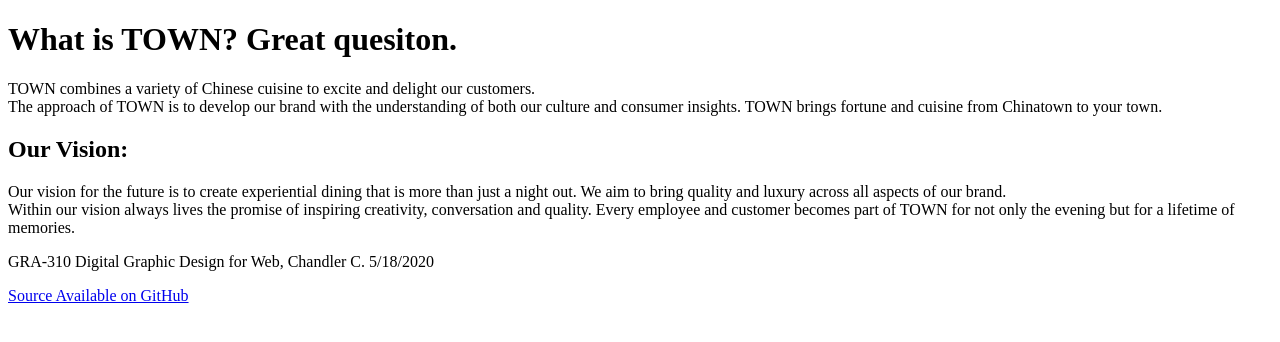
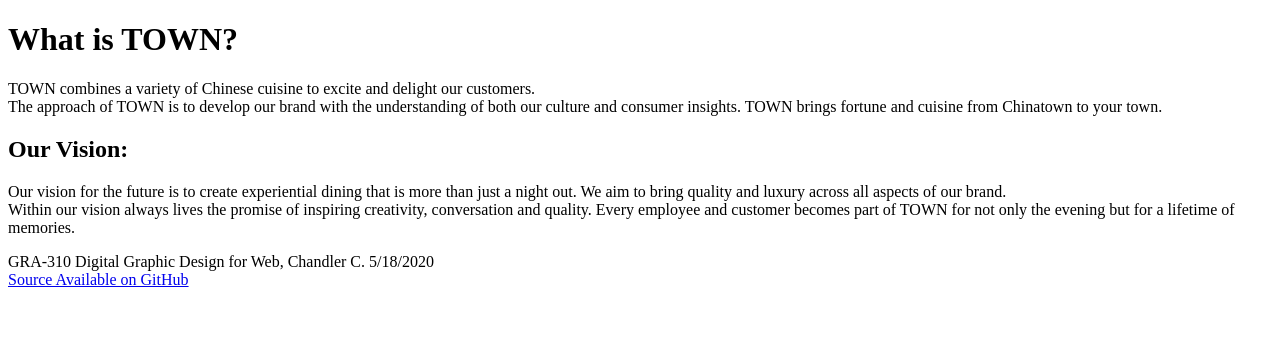
Before and after one commit to Chandoggie/Class-Website, a plain HTML site: page index.html in a window 1280 px wide. Drawn offline with Linux system fonts and the light colour scheme.

Commit message:
Update index.html

```diff
--- a/index.html
+++ b/index.html
@@ -12,7 +12,7 @@
 
 	<body>
         <!-- This is the body, it includes most of the content visable on the webpage. -->
-		<h1>What is TOWN? Great quesiton.</h1>
+		<h1>What is TOWN?</h1>
             <!-- This is header 1, it includes a paragraph element and a line break element -->
 			<p>TOWN combines a variety of Chinese cuisine to excite and delight our customers.<br />The approach of TOWN is to develop our brand with the understanding of both our culture and consumer insights.  TOWN brings fortune and cuisine from Chinatown to your town.</p>
 		<h2>Our Vision:</h2>
@@ -20,8 +20,7 @@
 			<p>Our vision for the future is to create experiential dining that is more than just a night out. We aim to bring quality and luxury across all aspects of our brand.<br />Within our vision always lives the promise of inspiring creativity, conversation and quality. Every employee and customer becomes part of TOWN for not only the evening but for a lifetime of memories.</p>
 
         <footer>
-            <p>GRA-310 Digital Graphic Design for Web, Chandler C. 5/18/2020</p>
-            <p><a href="https://github.com/Chandoggie/Chandoggie.github.io">Source Available on GitHub</a></p>
+            <p>GRA-310 Digital Graphic Design for Web, Chandler C. 5/18/2020<br /><a href="https://github.com/Chandoggie/Chandoggie.github.io">Source Available on GitHub</a></p>
         </footer>
 	</body>
 </html>
```
